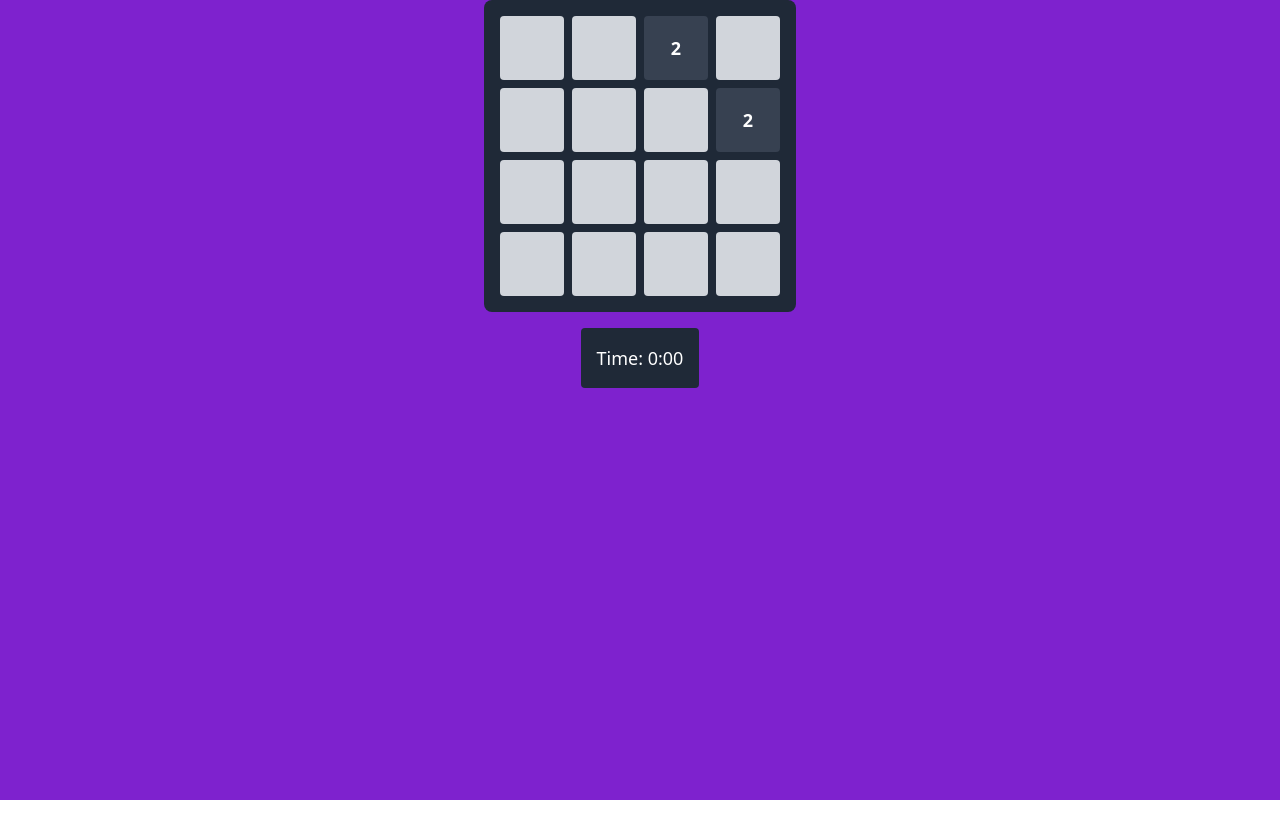
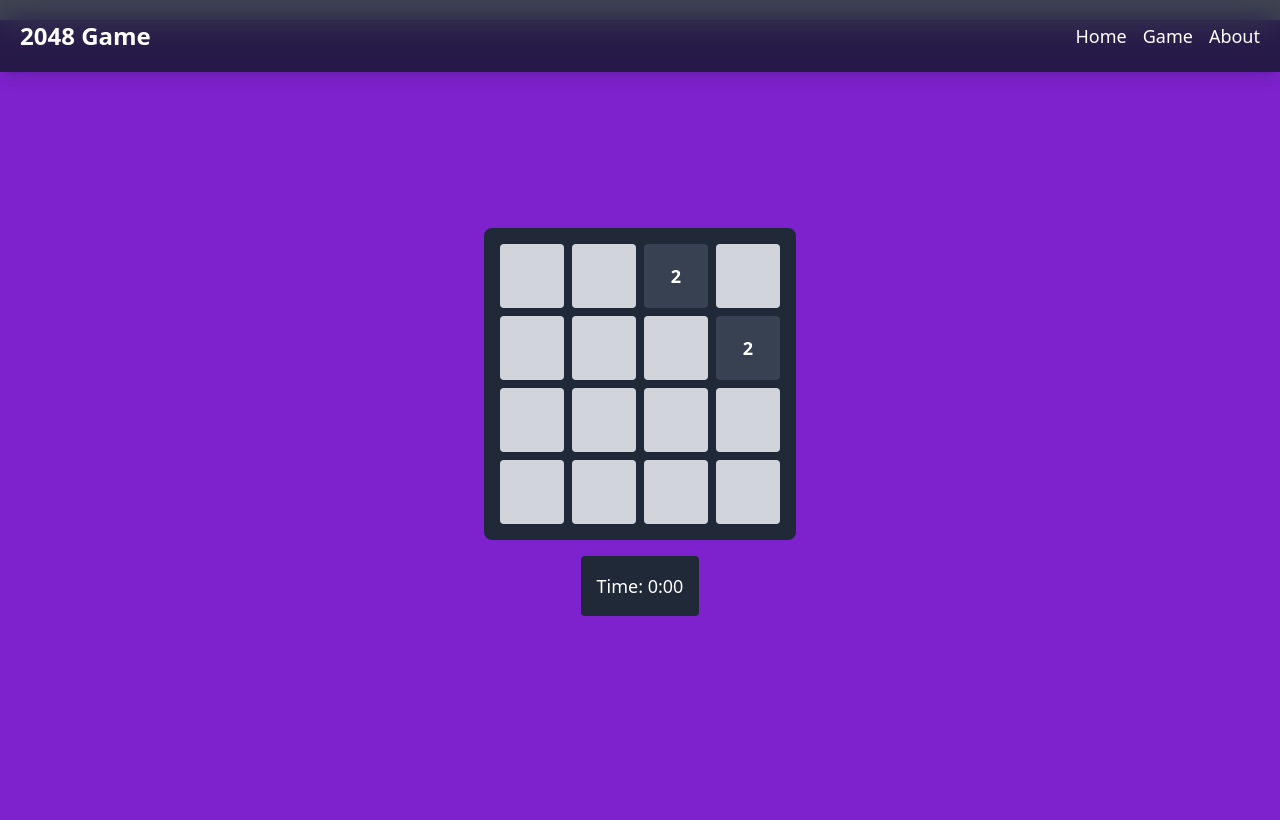
Before and after one commit to JahanzaibShaikh19/2048-Game, a React (Vite) app: page /game in a window 1280 px wide. Built offline with nearby package versions, Linux system fonts and the light colour scheme.

Commit message:
NavBar Added

```diff
--- a/src/components/Grid.jsx
+++ b/src/components/Grid.jsx
@@ -5,7 +5,7 @@ import Tile from './Tile';
 
 const Grid = ({ grid }) => {
   return (
-    <div className="grid grid-cols-4 gap-2 p-4 bg-gray-800 rounded-lg">
+    <div className="grid grid-cols-4 gap-2 p-4 bg-gray-800 rounded-lg   mt-52">
       {grid.map((row, rowIndex) =>
         row.map((value, colIndex) => (
           <Tile key={`${rowIndex}-${colIndex}`} value={value} />
--- /dev/null
+++ b/src/components/ui/Navbar.jsx
@@ -0,0 +1,40 @@
+import React from 'react';
+import { motion } from 'framer-motion';
+import { Link } from 'react-router-dom';
+
+const Navbar = () => {
+  return (
+    <motion.nav
+      initial={{ y: -250 }}
+      animate={{ y: 0 }}
+      transition={{ type: 'spring', stiffness: 120 }}
+      className="bg-gray-900 bg-opacity-80 backdrop-blur-lg shadow-lg fixed w-full z-10 top-0 flex items-center justify-between p-5"
+    >
+      <div className="text-2xl font-extrabold text-white">
+        <Link to="/">2048 Game</Link>
+      </div>
+      <div className="space-x-4">
+        <Link
+          to="/"
+          className="text-white font-medium text-lg hover:text-gray-400 transition duration-300"
+        >
+          Home
+        </Link>
+        <Link
+          to="/game"
+          className="text-white font-medium text-lg hover:text-gray-400 transition duration-300"
+        >
+          Game
+        </Link>
+        <Link
+          to="/about"
+          className="text-white font-medium text-lg hover:text-gray-400 transition duration-300"
+        >
+          About
+        </Link>
+      </div>
+    </motion.nav>
+  );
+};
+
+export default Navbar;
--- a/src/pages/Game.jsx
+++ b/src/pages/Game.jsx
@@ -109,7 +109,7 @@ const Game = () => {
   }, [grid, gameOver, gameWon, timerStarted]);
 
   return (
-    <div className="flex flex-col items-center min-h-screen bg-purple-700" ref={gameRef}>
+    <div className="flex flex-col items-center min-h-screen bg-purple-700 mt-5 " ref={gameRef}>
       <Grid grid={grid} />
       <Timer time={time} />
       {gameOver && (
--- a/src/router/router.jsx
+++ b/src/router/router.jsx
@@ -1,16 +1,18 @@
 import { Routes, Route } from "react-router-dom";
 import App from "../App";
 import Game from "../pages/Game";
-
+import Navbar from "../components/ui/Navbar";
 
 const AppRouter = () => {
   return (
-    <Routes>
-      <Route path="/" element={<App />} />
-      <Route path="/*" element={<App />} />
-      <Route path="/game" element={<Game />} />
-
-    </Routes>
+    <>
+      <Navbar />
+      <Routes>
+        <Route path="/" element={<App />} />
+        <Route path="/*" element={<App />} />
+        <Route path="/game" element={<Game />} />
+      </Routes>
+    </>
   );
 };
 
```
Also changed, not shown: src/index.css (line endings or trailing spaces).
